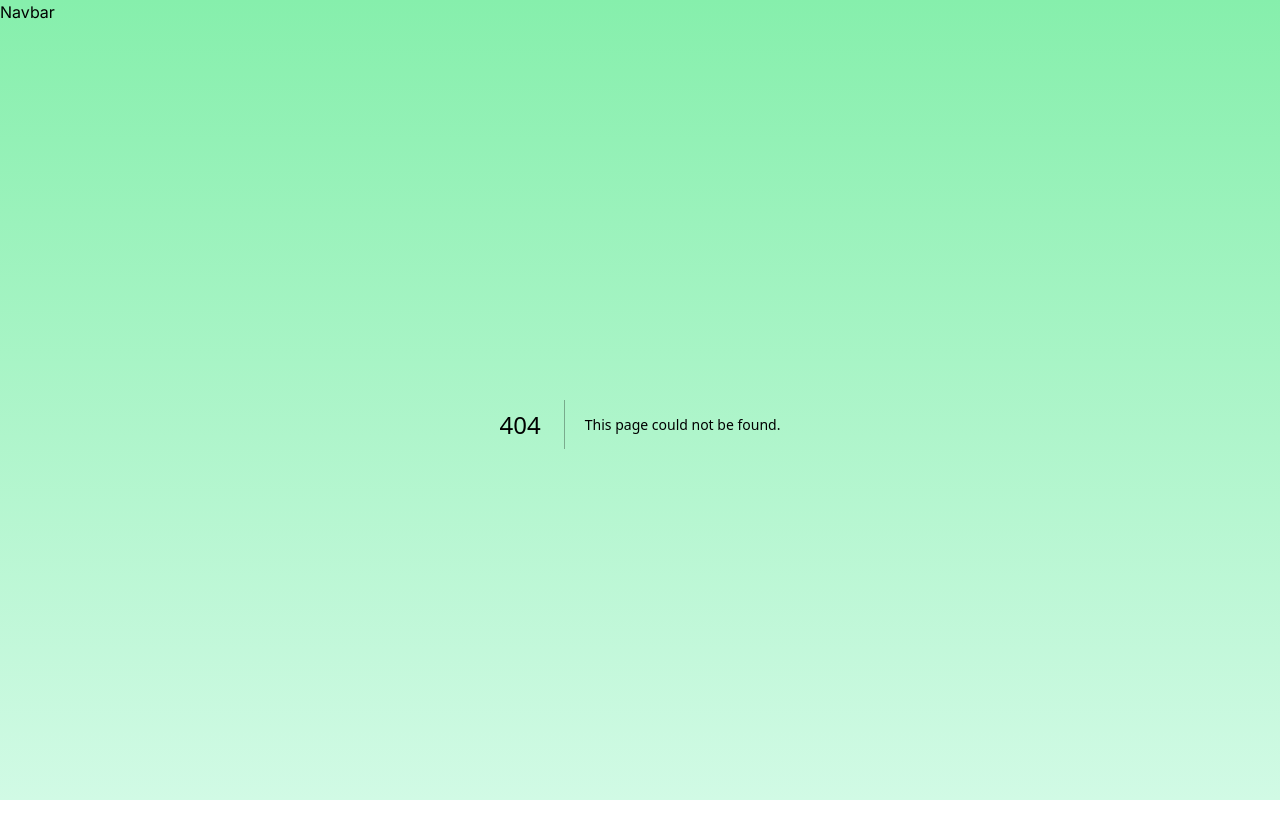
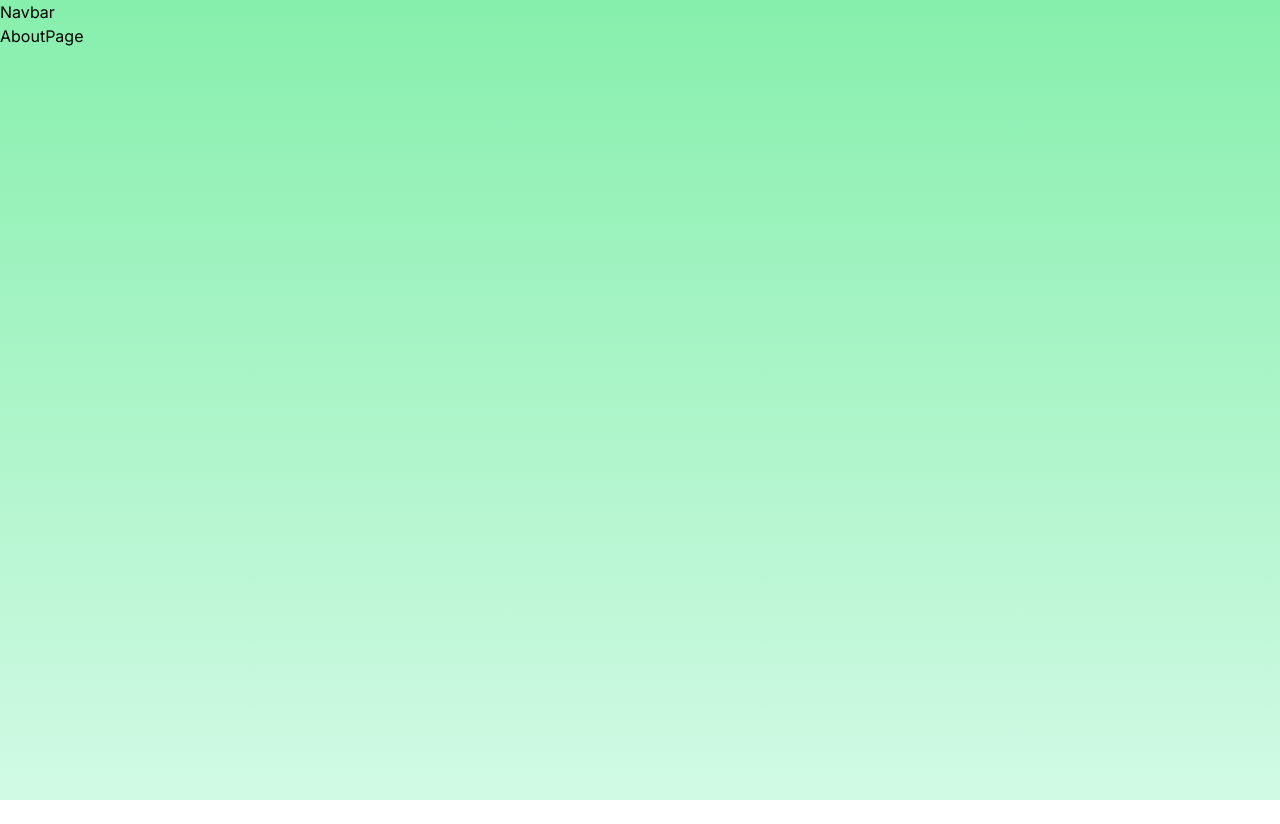
Before and after one commit to franckick0909/tattoo, a Next.js app: page /about in a window 1280 px wide. Before the commit this address had no page. After the commit the page ends 800 px from the top, so only its background shows below. Built offline with nearby package versions, Linux system fonts and the light colour scheme.

Commit message:
first commit

```diff
--- /dev/null
+++ b/src/app/about/page.jsx
@@ -0,0 +1,7 @@
+const AboutPage = () => {
+  return (
+    <div className=''>AboutPage</div>
+  )
+}
+
+export default AboutPage;
```
